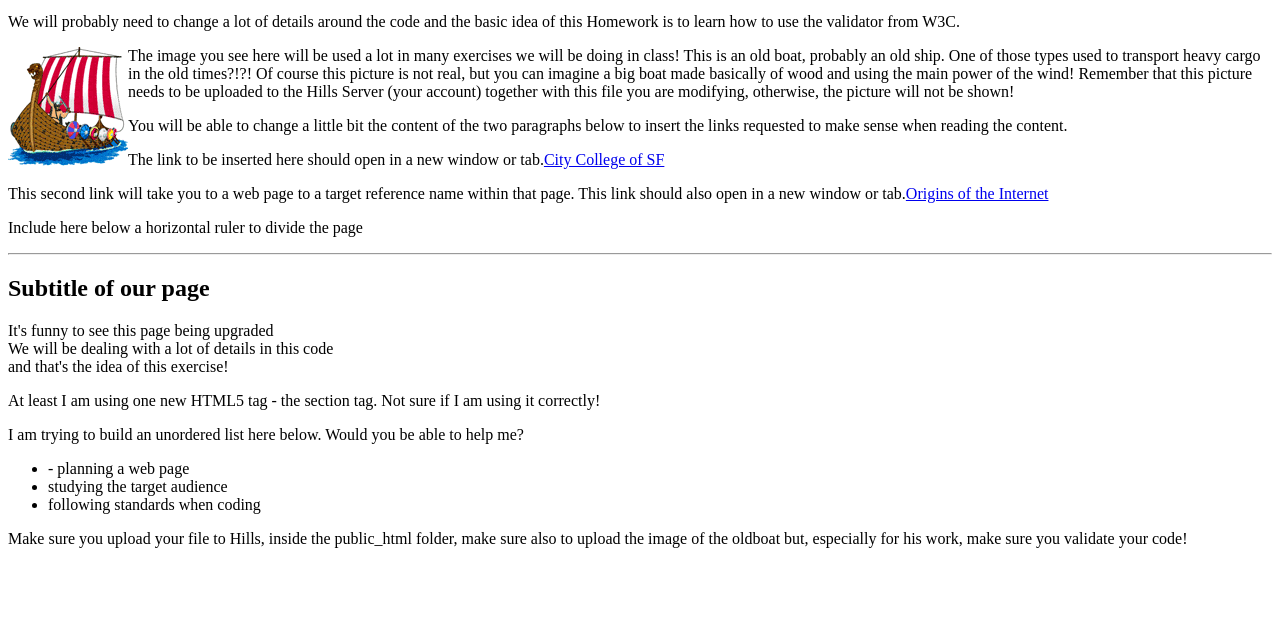
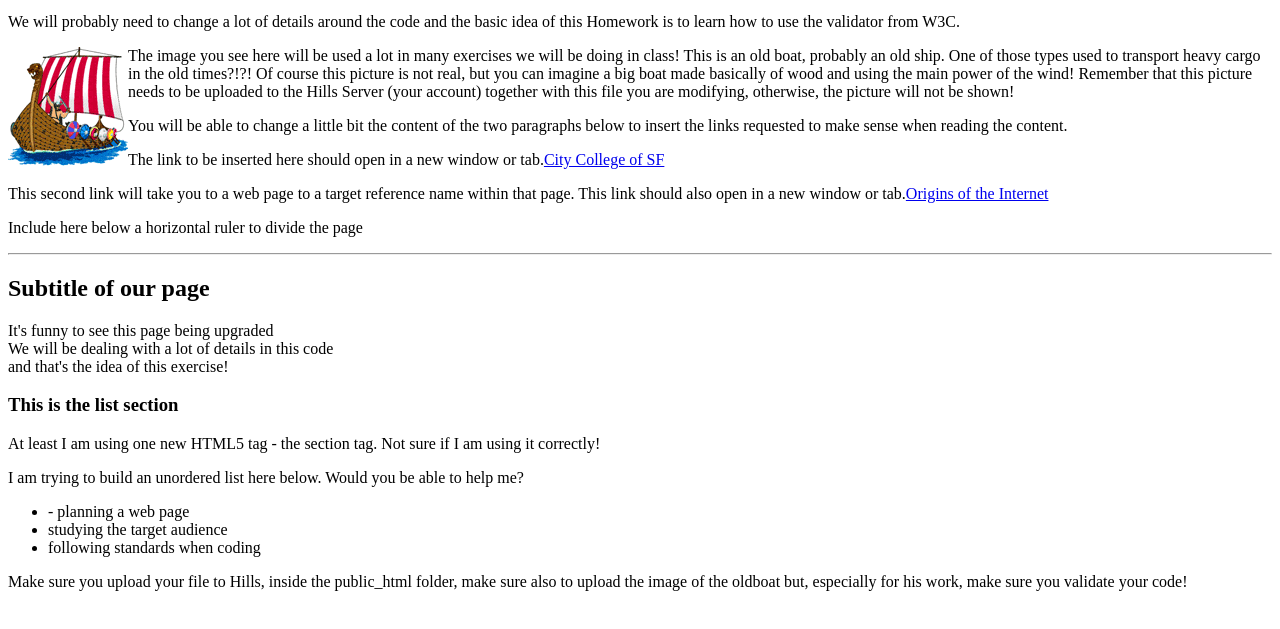
Before and after one commit to cmrgithub/cmrgithub.github.io, a plain HTML site: page homework1.html in a window 1280 px wide. Shown: the part 101-730 px from the top of the page. Drawn offline with Linux system fonts and the light colour scheme.

Commit message:
Add files via upload

```diff
--- a/homework1.html
+++ b/homework1.html
@@ -21,6 +21,7 @@
 We will be dealing with a lot of details in this code<br>
 and that's the idea of this exercise!</p>
 <section>
+<h3>This is the list section</h3>
 <p>At least I am using one new HTML5 tag - the section tag. Not sure if I am using it correctly!</p>
 </section>
 <p>I am trying to build an unordered list here below. Would you be able to help me?</p>
```
